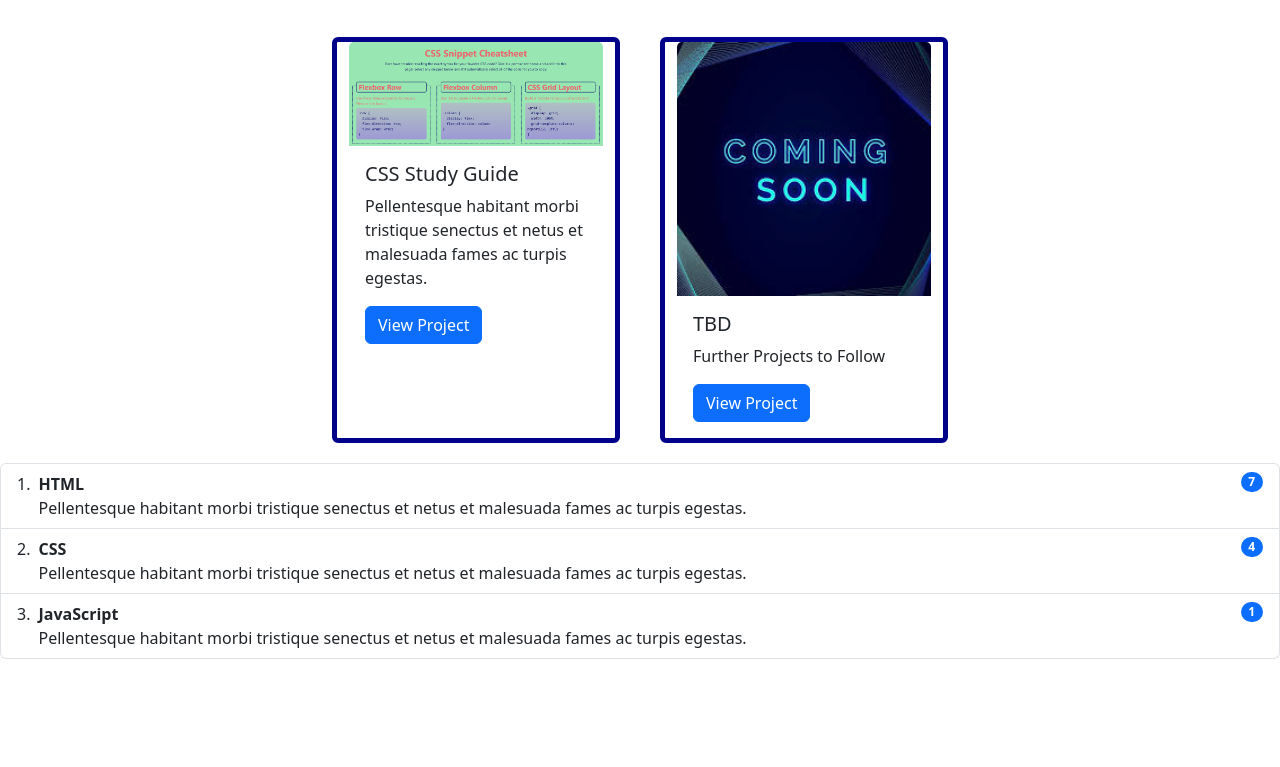
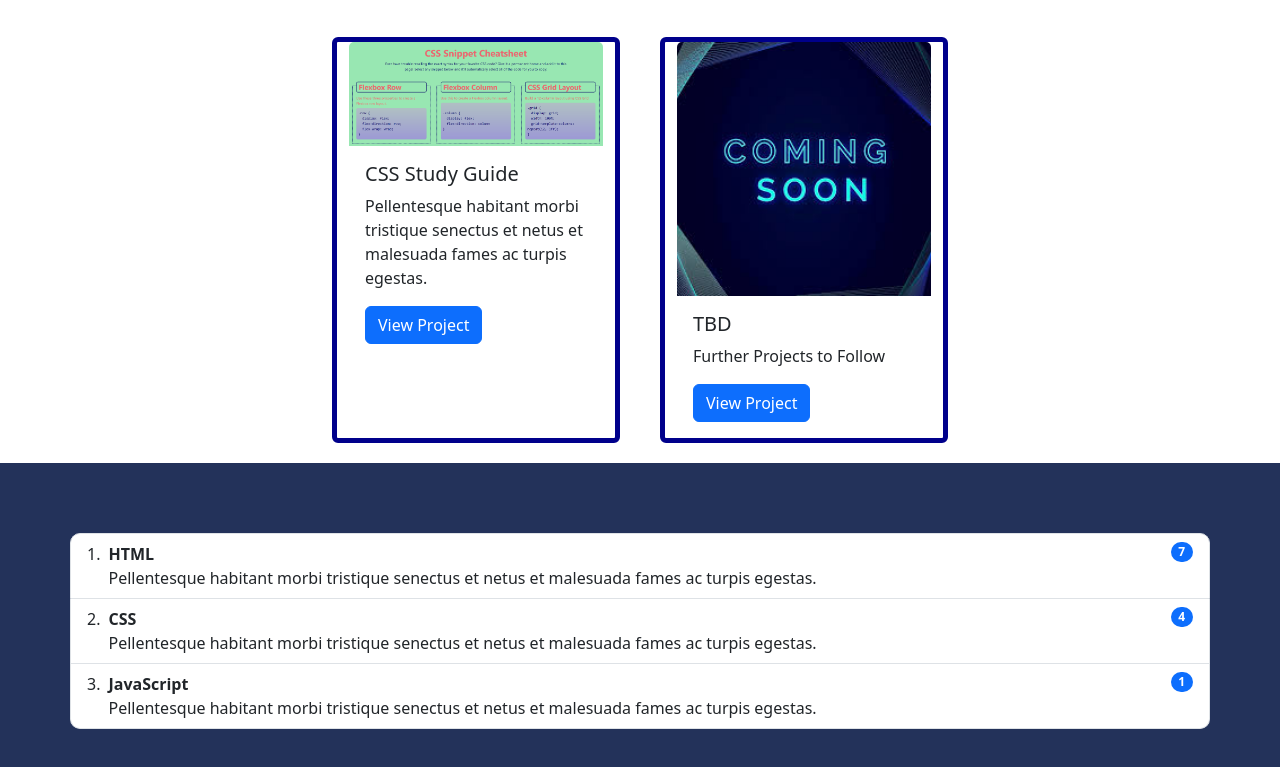
Before and after one commit to aireytf/Bootstrap-Portfolio, a plain HTML site: page index.html in a window 1280 px wide. Shown: the part 1329-2096 px from the top of the page. Before the commit the page ends 1988 px from the top, so only its background shows below. Drawn offline with nearby package versions, Linux system fonts and the light colour scheme.

Commit message:
add styling for Skills section

```diff
--- a/css/style.css
+++ b/css/style.css
@@ -63,3 +63,13 @@
     border: 5px solid rgb(74, 65, 132);
     transition: all 0.5s ease-in-out;
 }
+
+/* Styling Skills Section */
+.skills {
+    padding: 70px;
+    background-color: #23325a;
+}
+
+.skills .list-group {
+    border-radius: 10px;
+}
--- a/index.html
+++ b/index.html
@@ -61,7 +61,7 @@
       </header>
 
       <!--Work Section-->
-      <section class="work" id="work">
+      <section class="work">
         <div class="container-fluid">
             <div class="row justify-content-center">
                 <h1 class="subSection">Work</h1>
@@ -119,7 +119,7 @@
         </div>
     </section>
 
-    <section class="skills" id="skills">
+    <section class="skills">
         <ol class="list-group list-group-numbered">
             <li class="list-group-item d-flex justify-content-between align-items-start">
               <div class="ms-2 me-auto">
```
